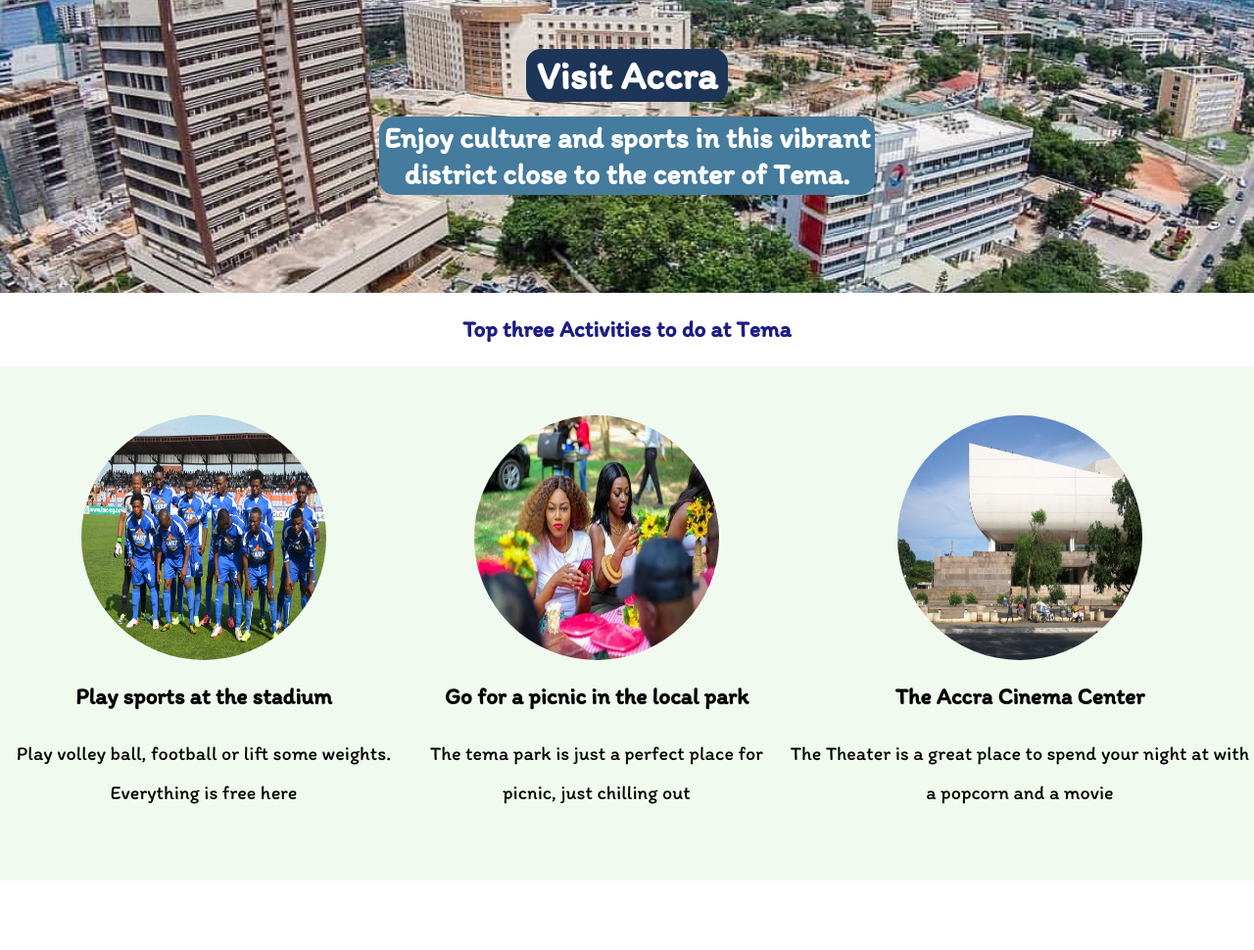
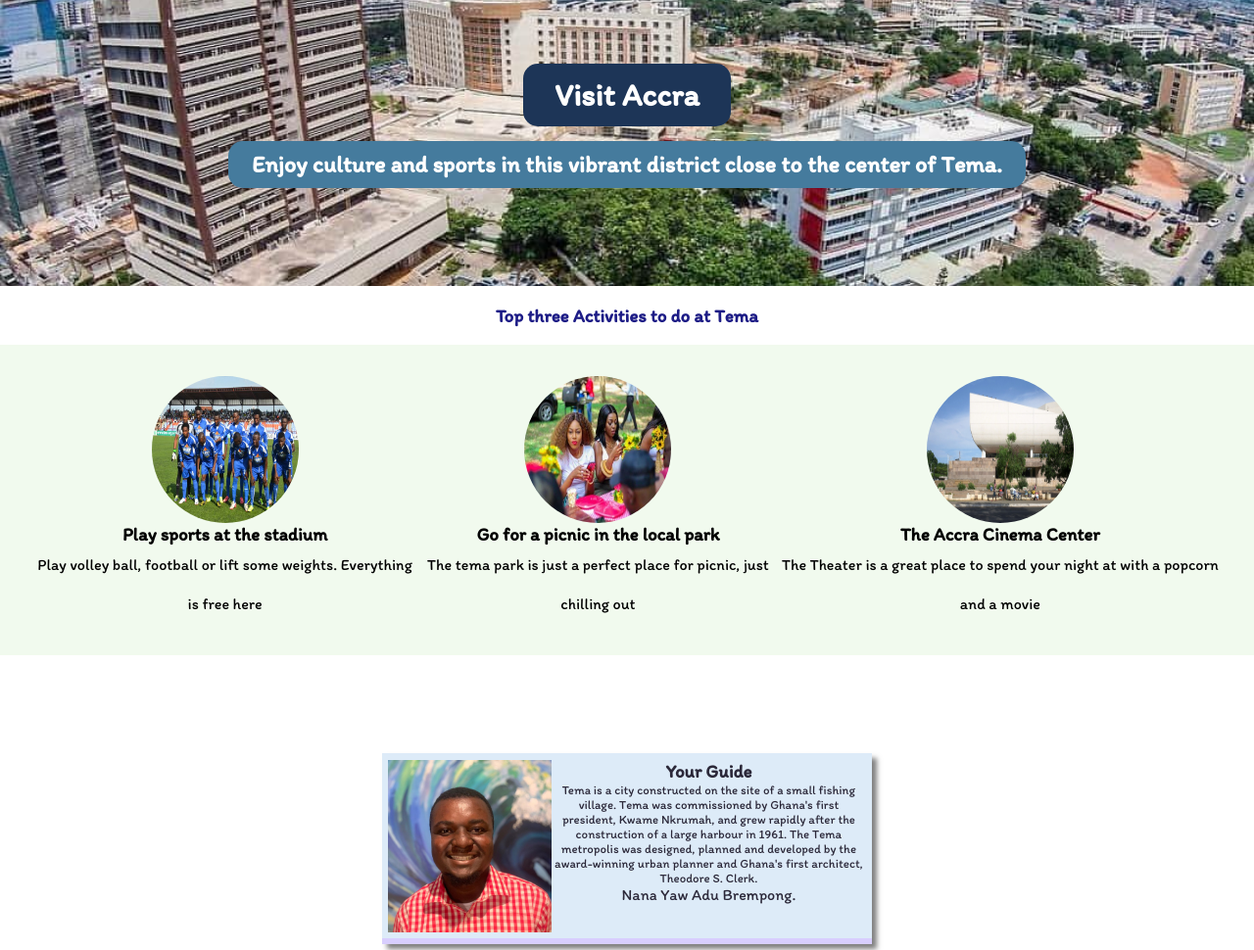
Before and after one commit to yawayeb/Hometown-project, a plain HTML site: page index.html in a window 1280 px wide. Shown: the top 970 px of the page at 98% size. Drawn offline with Linux system fonts and the light colour scheme.

Commit message:
fixed responsiveness

```diff
--- a/index.html
+++ b/index.html
@@ -8,9 +8,12 @@
         <link rel="preconnect" href="https://fonts.gstatic.com" crossorigin>
         <link href="https://fonts.googleapis.com/css2?family=Itim&display=swap" rel="stylesheet">
         <link rel="stylesheet" href="styles.css">
+        <!-- add a title tag -->
+        <title>Tour Guide</title>
     </head>
     <body>
-
+      <!-- Using a main wrapper -->
+      <div class="wrapper">
         <div id="top-layer">
             <h1 class="text-1">Visit Accra</h1>
             <h2 class="text-2">Enjoy culture and sports in this vibrant district close to the center of Tema.</h2>
@@ -38,15 +41,18 @@
             </div>
         </div>
         <div class="guide-text">
+          <div class="avatar__container">
             <img
                 class="avatar-bounce-in profile-pic"
                 src="images/nana.jpg"
                 alt="Yaw Ayeb - Tema Guide">
+          </div>
             <div class="picture-text">
               <h3 class="title">Your Guide</h3>
               <p class="picture-quote">Tema is a city constructed on the site of a small fishing village. Tema was commissioned by Ghana's first president, Kwame Nkrumah, and grew rapidly after the construction of a large harbour in 1961. The Tema metropolis was designed, planned and developed by the award-winning urban planner and Ghana's first architect, Theodore S. Clerk. </p>
               <p class="picturer-name">Nana Yaw Adu Brempong.</p>
             </div>
         </div>
+      </div>
     </body>
 </html>
--- a/styles.css
+++ b/styles.css
@@ -1,32 +1,41 @@
+/* using the mobile first approach */
+/* always remember to reset the css with this */
+*{
+    box-sizing: border-box;
+    margin: 0;
+}
+
 body{
     margin: 0;
-    font-size: 20px;
+    /* font size is too huge for mobile*/
+    /* font-size: 20px; */
     text-align: center;
     font-family: 'Itim', cursive;
 }
-
+.wrapper{
+    max-width: 450px;
+    width: 100%;
+}
 #top-layer{
     background-image: url("images/Tema1.jpg");
     background-size: cover;
     background-position: center;
-    padding: 50px 0px 100px 0px;
+    padding: 2em 3em;
+    /* padding: 50px 0px 100px 0px; */
 }
-
 .text-1{
+    background: #1D3557;
+    width: max-content;
+    padding-inline: 0.4em;
+}
+.text-2{
+    background: #457B9D;
+}
+/* since the text1 and text 2 share most of the same properties, best practice is to combine those selectors */
+.text-1,.text-2{
     color: white;
-    background: #1D3557;
-    width: 200px;
+    display: block;
     margin: auto;
-    padding: 3px;
-    border-radius: 15px;
-}
-
-.text-2{
-    color: white;
-    background: #457B9D;
-    width: 500px;
-    margin: auto;
-    padding: 3px;
     border-radius: 15px;
     margin-top: 15px;
 }
@@ -34,15 +43,18 @@ body{
 .activ-ty{
     color: rgb(29, 28, 134);
     font-family: inherit;
+    padding: 1em;
 }
 
 
 
 .activities-to-do{
     display: flex;
-    flex-direction: row;
-    justify-content: space-around;
-    padding: 50px 0;
+    flex-direction: column;
+    justify-content: space-between;
+    /* use gap tp create a space between flex children */
+    row-gap: 2em;
+    padding: 2em;
     width: 100%;
     background-color: #F1FAEE;
 }
@@ -56,9 +68,11 @@ body{
 }
 
 .act-img{
-    width: 250px;
-    height: 250px;
-    border-radius: 700px;
+    width: 150px;
+    height: 150px;
+    /* use 50% if you want a circle*/
+    border-radius: 50%;
+    /* border-radius: 700px; */
 }
 
 .activity-par{
@@ -66,24 +80,30 @@ body{
 }
 
 .guide-text{
-    width: 700px;
+    /* width: 700px; */
     margin-top: 100px;
     margin-left: auto;
     margin-right: auto;
     margin-bottom: 100px;
     border: 1px dotted- slateblue;
-    padding: 20px;
+    padding: 0.4em;
     display: flex;
-    justify-content: space-around;
+    justify-content: space-between;
     text-align: center;
     background: #ddebf8;
     color: #2b2839;
     border-bottom: 6px solid #d8cefe;
     box-shadow: 5px 5px 5px rgba(0, 0, 0, 0.5);
 }
-
+.picture-quote{
+    font-size: 0.8rem;
+}
+.avatar__container{
+    align-self: center;
+}
 .profile-pic{
-    width: 250px;
+    /* width: 150px; */
+    width: 100%;
 }
 .avatar-bounce-in:hover,
 .avatar-bounce-in:focus,
@@ -103,3 +123,25 @@ body{
   -webkit-transition-duration: 0.5s;
   transition-duration: 0.5s;
 }
+
+/* used media query for desktop view */
+@media screen and (min-width: 601px) {
+    .wrapper{
+        max-width: 1280px;
+        margin: 0 auto;
+    }
+    #top-layer{
+    padding: 50px 0px 100px 0px;
+    }
+    .text-1,.text-2{
+    width: max-content;
+    padding:0.4em 1em;
+    }
+    .activities-to-do{
+        flex-direction: row;
+    }
+    .guide-text{
+        width: 500px;
+    }
+
+}
```
